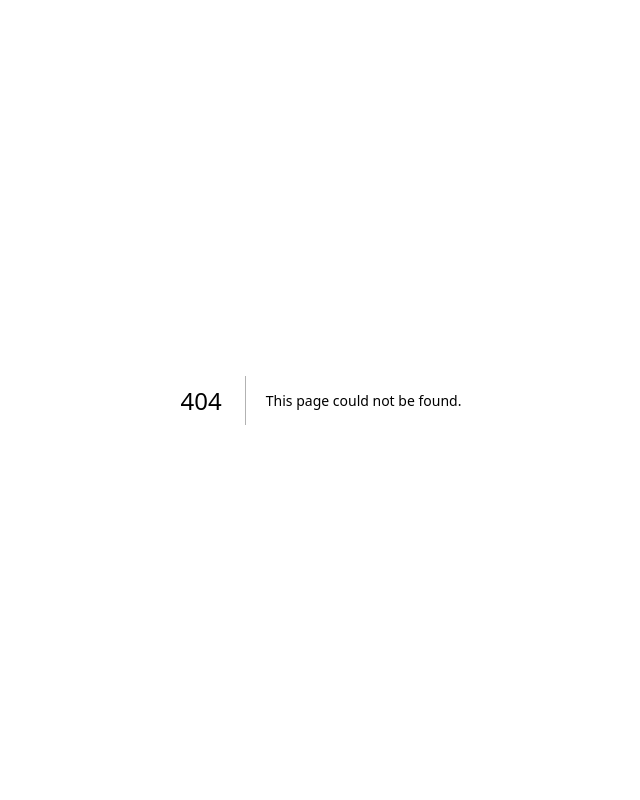
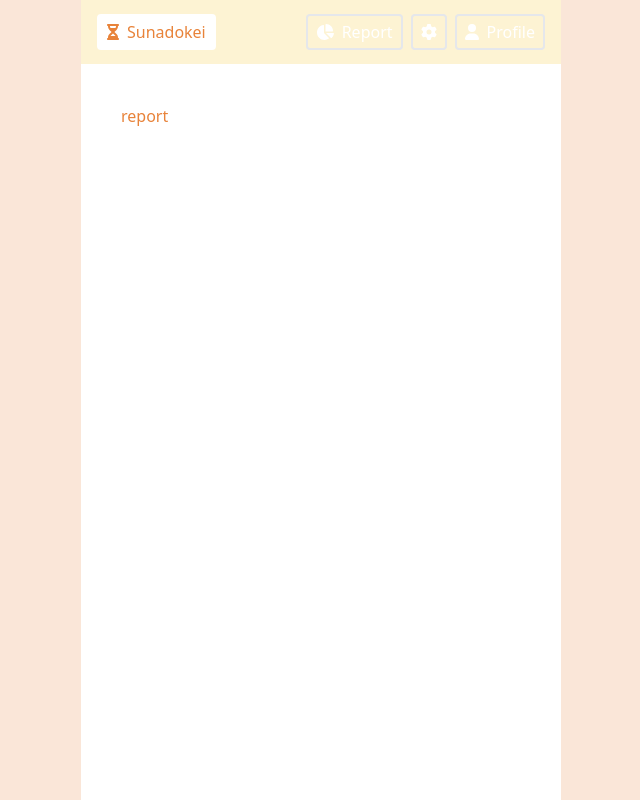
Before and after one commit to SgilPro/Sunadokei, a Next.js app: page /report in a window 1280 px wide. Before the commit this address had no page. Shown: the whole page, without its empty margins (319-959 px from the left). Built offline with nearby package versions, Linux system fonts and the light colour scheme.

Commit message:
feat: nav bar

```diff
--- a/src/app/page.tsx
+++ b/src/app/page.tsx
@@ -9,6 +9,8 @@ import TestData from "@/components/TestData";
 import User from "@/components/User";
 import { createTestData } from "@/repo/RecordRepo";
 import { useRouter } from "next/navigation";
+import MainLayout from "@/components/MainLayout";
+import NavBar from "@/components/NavBar";
 
 export default function Home() {
   const [user] = useAuthState(auth);
@@ -21,7 +23,7 @@ export default function Home() {
   }, [router, user]);
 
   return (
-    <>
+    <MainLayout>
       <User user={user} />
       {
         <>
@@ -30,6 +32,6 @@ export default function Home() {
           <SignOut />
         </>
       }
-    </>
+    </MainLayout>
   );
 }
--- /dev/null
+++ b/src/app/profile/page.tsx
@@ -0,0 +1,5 @@
+import MainLayout from "@/components/MainLayout";
+
+export default function Profile() {
+  return <MainLayout>profile</MainLayout>;
+}
--- /dev/null
+++ b/src/app/report/page.tsx
@@ -0,0 +1,5 @@
+import MainLayout from "@/components/MainLayout";
+
+export default function Report() {
+  return <MainLayout>report</MainLayout>;
+}
--- /dev/null
+++ b/src/app/settings/page.tsx
@@ -0,0 +1,5 @@
+import MainLayout from "@/components/MainLayout";
+
+export default function Settings() {
+  return <MainLayout>settings</MainLayout>;
+}
--- a/src/app/signin/page.tsx
+++ b/src/app/signin/page.tsx
@@ -6,7 +6,7 @@ import { useAuthState } from "react-firebase-hooks/auth";
 import { auth } from "@/service/firebase";
 
 import { useRouter } from "next/navigation";
-import MainLayout from "@/components/MainLayout";
+import LoginLayout from "@/components/LoginLayout";
 import LoginButton from "@/components/LoginButton";
 import Divider from "@/components/Divider";
 import { LoginType } from "@/service/auth";
@@ -25,7 +25,7 @@ export default function SignIn() {
     <>
       {!user && (
         <div>
-          <MainLayout>
+          <LoginLayout>
             <header className="flex flex-col justify-center gap-8 items-center h-1/3">
               <Image src="/images/hourglass.png" width={100} height={100} alt="HOUR GLASS IMAGE" />
               <h1 className="text-5xl font-body font-semibold tracking-wide">Sunadokei</h1>
@@ -38,7 +38,7 @@ export default function SignIn() {
               <LoginButton type={LoginType.EMAIL} />
             </main>
             <footer className="h-1/6"></footer>
-          </MainLayout>
+          </LoginLayout>
         </div>
       )}
     </>
--- /dev/null
+++ b/src/components/Button.tsx
@@ -0,0 +1,40 @@
+import React from "react";
+
+export const enum ButtonType {
+  SOLID = "solid",
+  HOLLOW = "hollow",
+  TEXT = "text",
+}
+
+const basicClasses =
+  "flex justify-center items-center gap-2 border-2 font-medium py-1 px-2 rounded";
+
+const getClasses = (type: ButtonType, color: string) => {
+  switch (type) {
+    case ButtonType.HOLLOW:
+      return `${basicClasses} bg-white border-${color} text-${color}`;
+    case ButtonType.TEXT:
+      return `${basicClasses} bg-white border-white text-${color}`;
+    case ButtonType.SOLID:
+    default:
+      return `${basicClasses} bg-${color} border-${color} text-white`;
+  }
+};
+
+export default function Button({
+  children,
+  onClick,
+  type = ButtonType.SOLID,
+  color = "sd-orange-4",
+}: {
+  children: React.ReactNode;
+  onClick: () => void;
+  type?: ButtonType;
+  color?: string;
+}) {
+  return (
+    <button className={getClasses(type, color)} onClick={onClick}>
+      {children}
+    </button>
+  );
+}
--- /dev/null
+++ b/src/components/LoginLayout.tsx
@@ -0,0 +1,36 @@
+import React from "react";
+import { Colors } from "@/enums/color";
+import { isHexColor } from "@/service/color";
+
+const getBackgroundColorWithDefault = (color: string | undefined) => {
+  // NOTE: tailwind class sometimes doesn't work
+  if (color !== undefined) {
+    if (color in Colors) {
+      return `bg-${color}`;
+    } else if (isHexColor(color)) {
+      return `bg-[${color}]`;
+    }
+  } else {
+    return "bg-sd-orange-1";
+  }
+};
+
+export default function MainLayout({
+  children,
+  backgroundColor,
+}: {
+  children: React.ReactNode;
+  backgroundColor?: string;
+}) {
+  return (
+    <div className="flex justify-center bg-sd-orange-1">
+      <div
+        className={`w-[480px] sm:w-full ${getBackgroundColorWithDefault(
+          backgroundColor,
+        )} text-sd-orange-4 h-screen p-10`}
+      >
+        {children}
+      </div>
+    </div>
+  );
+}
--- a/src/components/MainLayout.tsx
+++ b/src/components/MainLayout.tsx
@@ -1,14 +1,11 @@
 import React from "react";
-
-export default function MainLayout({
-  children,
-}: {
-  children: React.ReactNode;
-}) {
+import NavBar from "./NavBar";
+export default function MainLayout({ children }: { children: React.ReactNode }) {
   return (
-    <div className="flex justify-center">
-      <div className="w-[480px] sm:w-full bg-sd-orange-1 text-sd-orange-4 h-screen p-10">
-        {children}
+    <div className="flex justify-center bg-sd-orange-1">
+      <div className="w-[480px] sm:w-full bg-white text-sd-orange-4 h-screen">
+        <NavBar />
+        <div className="p-10">{children}</div>
       </div>
     </div>
   );
--- /dev/null
+++ b/src/components/NavBar.tsx
@@ -0,0 +1,44 @@
+"use client";
+
+import React from "react";
+import Button, { ButtonType } from "./Button";
+import { FontAwesomeIcon } from "@fortawesome/react-fontawesome";
+import { faChartPie, faGear, faUser, faHourglass2 } from "@fortawesome/free-solid-svg-icons";
+import { useRouter } from "next/navigation";
+
+export default function NavBar() {
+  const router = useRouter();
+
+  const go = (route?: string) => {
+    if (!route) {
+      return () => router.push("/");
+    } else {
+      return () => router.push(`/${route}`);
+    }
+  };
+
+  return (
+    <div className="flex h-16 bg-sd-yellow-1 justify-between items-center px-4">
+      <div>
+        {/* TODO: change this into logo */}
+        <Button type={ButtonType.TEXT} onClick={go()}>
+          <FontAwesomeIcon icon={faHourglass2} />
+          Sunadokei
+        </Button>
+      </div>
+      <div className="flex gap-2">
+        <Button onClick={go("report")}>
+          <FontAwesomeIcon icon={faChartPie} />
+          Report
+        </Button>
+        <Button onClick={go("settings")}>
+          <FontAwesomeIcon icon={faGear} />
+        </Button>
+        <Button onClick={go("profile")}>
+          <FontAwesomeIcon icon={faUser} />
+          Profile
+        </Button>
+      </div>
+    </div>
+  );
+}
--- /dev/null
+++ b/src/enums/color.ts
@@ -0,0 +1,4 @@
+import tailwind from "@/../tailwind.config";
+import defaultColors from "tailwindcss/colors";
+export const Colors = { ...tailwind.theme.extend.colors, ...defaultColors };
+export type Color = keyof typeof Colors;
--- /dev/null
+++ b/src/service/color.ts
@@ -0,0 +1,4 @@
+export const isHexColor = (color: string): boolean => {
+  const regex = new RegExp(/^#(?:[0-9a-fA-F]{3}){1,2}$/);
+  return regex.test(color);
+};
--- a/tailwind.config.js
+++ b/tailwind.config.ts
@@ -1,5 +1,5 @@
-/** @type {import('tailwindcss').Config} */
-module.exports = {
+import { Config } from "tailwindcss";
+export default {
   content: [
     "./src/pages/**/*.{js,ts,jsx,tsx,mdx}",
     "./src/components/**/*.{js,ts,jsx,tsx,mdx}",
@@ -14,7 +14,9 @@ module.exports = {
       },
       colors: {
         "sd-orange-1": "#FAE6D8",
+        "sd-orange-2": "#F6CA9C",
         "sd-orange-4": "#E8833A",
+        "sd-yellow-1": "#FDF3D3",
         "sd-yellow-3": "#FABC2C",
         "sd-brown-5": "#8B4937",
         "sd-brown-7": "#653423",
@@ -37,4 +39,4 @@ module.exports = {
     },
   },
   plugins: [],
-};
+} satisfies Config;
```
Also changed, not shown: 1 other file (tests, documents, lock files or other folders).
